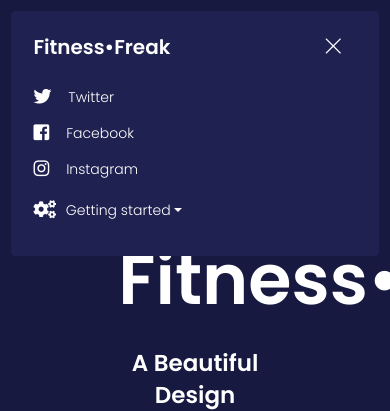
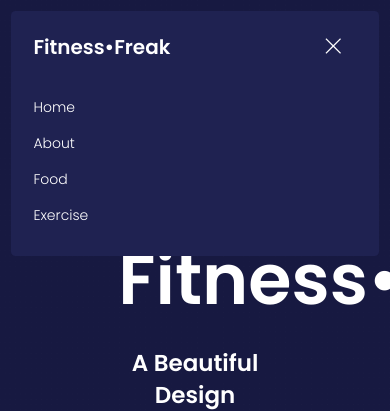
Before and after one commit to hammadmaqdoom/dsa-fitness-freak, a Django app: page / in a window 390 px wide, after a click that opens the changed part. Shown: the top 411 px of the page. Run offline with Django 3.2, Linux system fonts and the light colour scheme; parts of the project's set-up code (start-up, migrations or seed data) failed here and were passed over; some libraries are stand-ins or nearby versions.

Commit message:
fix links

```diff
--- a/fitFreak/templates/base.html
+++ b/fitFreak/templates/base.html
@@ -51,46 +51,23 @@
                     </div>
                 </div>
                 <ul class="navbar-nav">
-                    <li class="nav-item p-0">
-                        <a class="nav-link" rel="tooltip" title="Follow us on Twitter" data-placement="bottom" href="https://twitter.com/CreativeTim" target="_blank">
-                            <i class="fab fa-twitter"></i>
-                            <p class="d-lg-none d-xl-none">Twitter</p>
-                        </a>
-                    </li>
-                    <li class="nav-item p-0">
-                        <a class="nav-link" rel="tooltip" title="Like us on Facebook" data-placement="bottom" href="https://www.facebook.com/CreativeTim" target="_blank">
-                            <i class="fab fa-facebook-square"></i>
-                            <p class="d-lg-none d-xl-none">Facebook</p>
-                        </a>
-                    </li>
-                    <li class="nav-item p-0">
-                        <a class="nav-link" rel="tooltip" title="Follow us on Instagram" data-placement="bottom" href="https://www.instagram.com/CreativeTimOfficial" target="_blank">
-                            <i class="fab fa-instagram"></i>
-                            <p class="d-lg-none d-xl-none">Instagram</p>
-                        </a>
-                    </li>
                     <li class="dropdown nav-item">
-                        <a href="#" class="dropdown-toggle nav-link" data-toggle="dropdown">
-                            <i class="fa fa-cogs d-lg-none d-xl-none"></i> Getting started
-                        </a>
-                        <div class="dropdown-menu dropdown-with-icons">
-                            <a href="https://demos.creative-tim.com/blk-design-system/docs/1.0/getting-started/overview.html" class="dropdown-item">
-                                <i class="tim-icons icon-paper"></i> Documentation
-                            </a>
-                            <a href="examples/register-page.html" class="dropdown-item">
-                                <i class="tim-icons icon-bullet-list-67"></i>Register Page
-                            </a>
-                            <a href="examples/landing-page.html" class="dropdown-item">
-                                <i class="tim-icons icon-image-02"></i>Landing Page
-                            </a>
-                            <a href="examples/profile-page.html" class="dropdown-item">
-                                <i class="tim-icons icon-single-02"></i>Profile Page
-                            </a>
-                        </div>
+                        <li class="nav-item">
+                            <a href="#" class="nav-link">Home</a>
+                        </li>
+                        <li class="nav-item">
+                            <a href="#" class="nav-link">About</a>
+                        </li>
+                        <li class="nav-item">
+                            <a href="#" class="nav-link">Food</a>
+                        </li>
+                        <li class="nav-item">
+                            <a href="#" class="nav-link">Exercise</a>
+                        </li>
                     </li>
                     <li class="nav-item">
                         <a class="nav-link btn btn-default d-none d-lg-block" href="javascript:void(0)" onclick="scrollToDownload()">
-                            <i class="tim-icons icon-cloud-download-93"></i> Download
+                            <i class="tim-icons icon-double-right"></i> SIGNUP
                         </a>
                     </li>
                 </ul>
```
